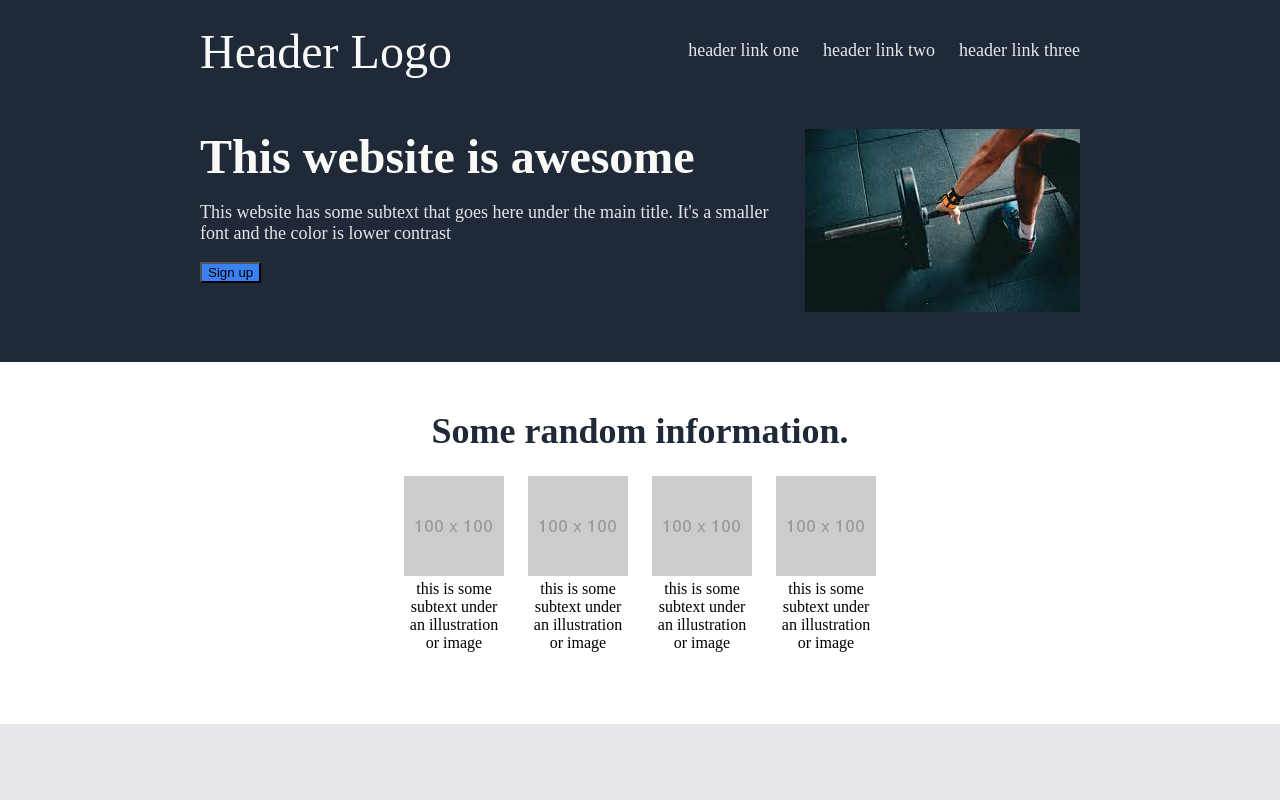
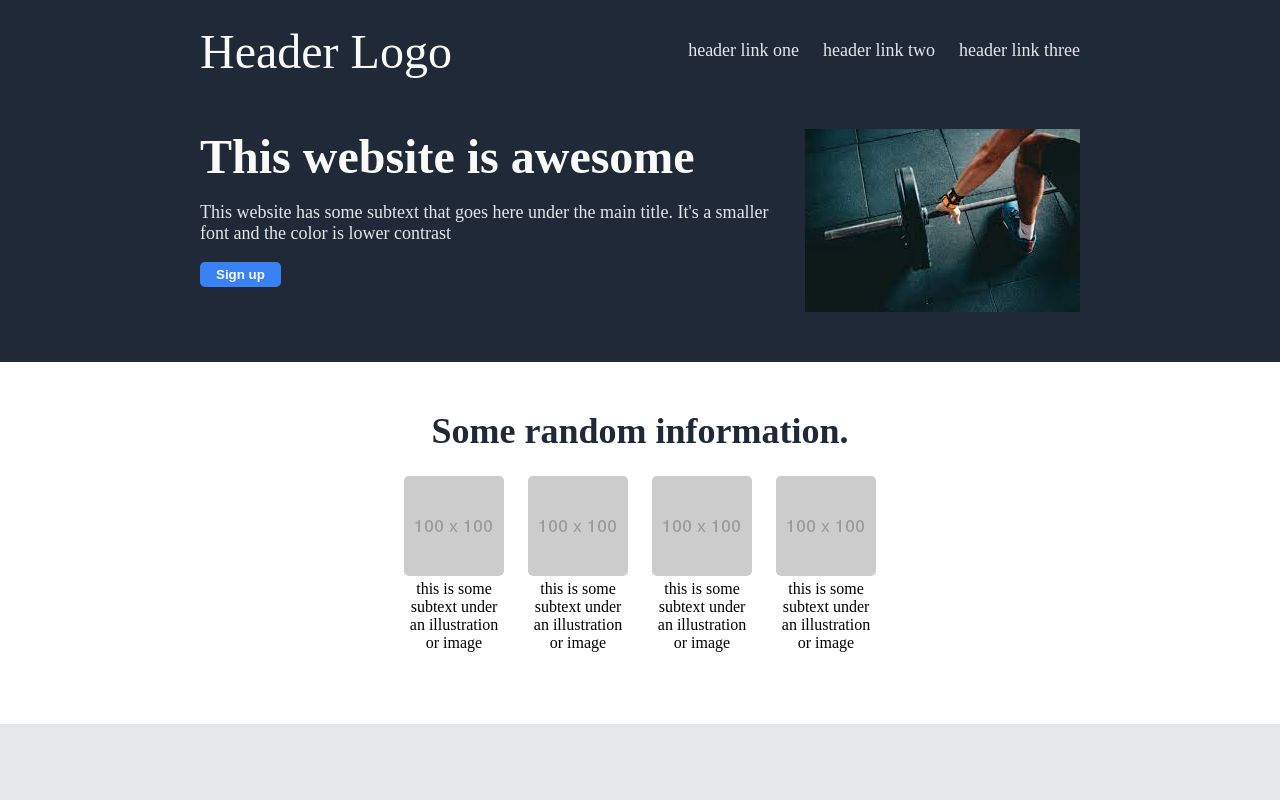
Before and after one commit to jalapenopeppers/landing-page, a plain HTML site: page index.html in a window 1280 px wide. Shown: the top 800 px of the page. Drawn offline with Linux system fonts and the light colour scheme.

Commit message:
Make some style changes to buttons/boxes/imgs.

```diff
--- a/style.css
+++ b/style.css
@@ -59,7 +59,7 @@ body {
 }
 
 .header-sign-up-button {
-  background-color: #3882F6;
+  border: none;
 }
 
 ul {
@@ -153,3 +153,27 @@ a {
 .footer-text {
   color: #E5E7EB;
 }
+
+button {
+  border-radius: 5px;
+  background-color: #3882F6;
+  color: #F9FAF8;
+  font-weight: bold;
+  padding: 5px 16px;
+  text-decoration: none;
+  cursor: pointer;
+  outline: none;
+  transition: 0.2s all;
+}
+button:hover {
+  transform: scale(0.9);
+}
+
+.call-to-action-sign-up-button {
+  border-color: #F9FAF8;
+}
+
+.card img,
+.sign-up-box {
+  border-radius: 5px;
+}
```
